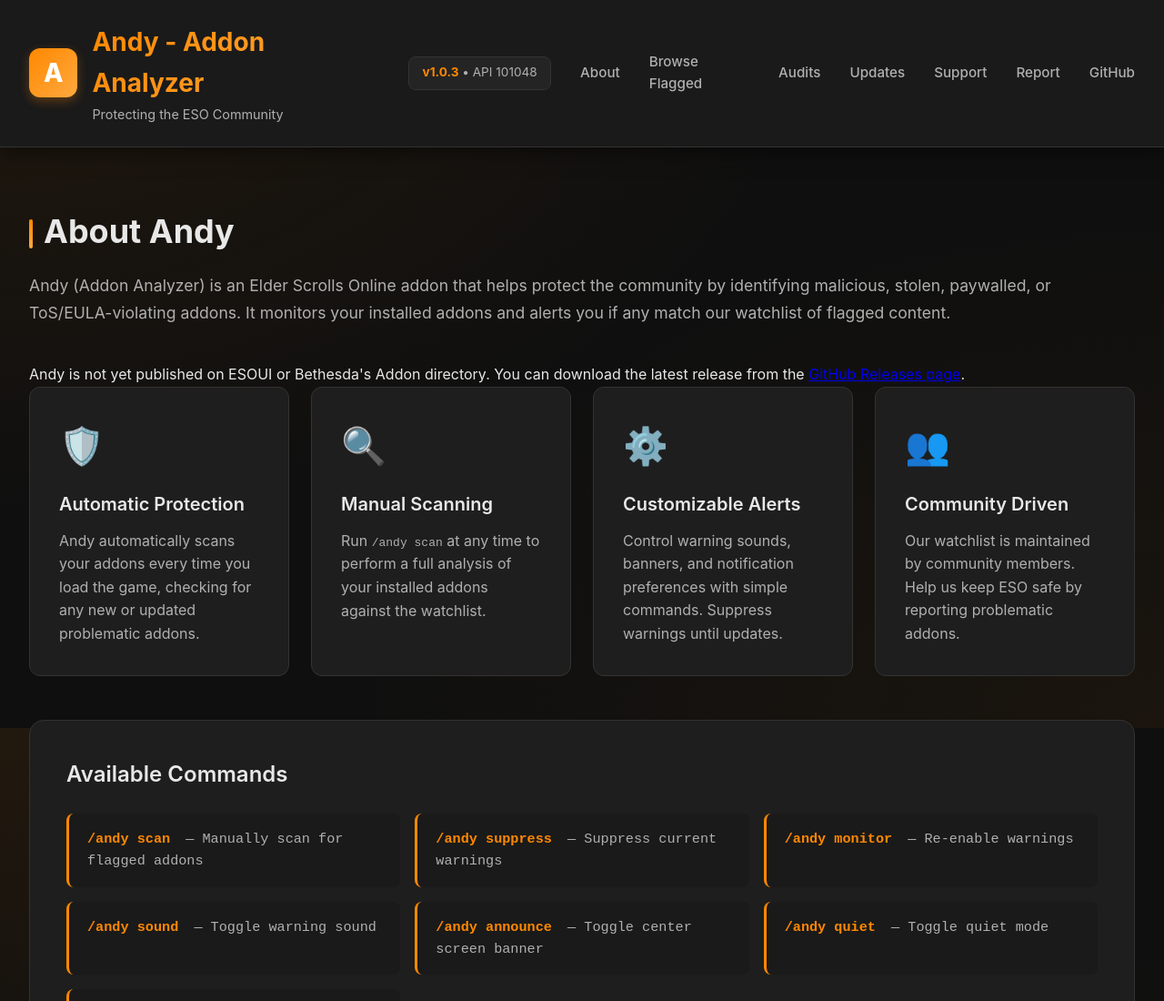
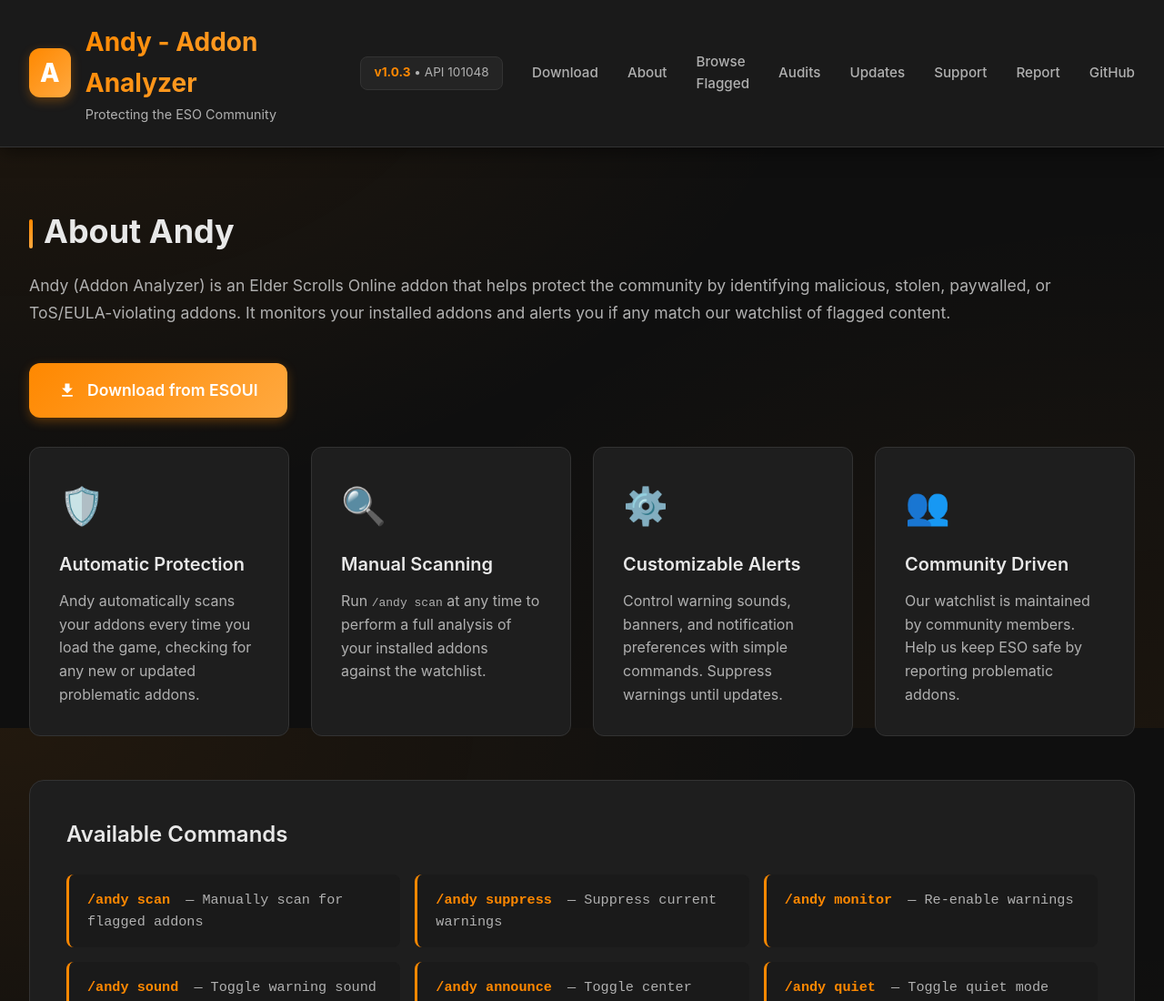
Before and after one commit to adefee/Andy-ESO, a website: page docs/index.html in a window 1280 px wide. Shown: the top 1100 px of the page at 91% size. Drawn offline with Linux system fonts and the light colour scheme.

Commit message:
Add download button

```diff
--- a/docs/index.html
+++ b/docs/index.html
@@ -305,6 +305,34 @@
             margin-left: 0.5rem;
         }
 
+        /* Download Button */
+        .download-button {
+            display: inline-flex;
+            align-items: center;
+            gap: 0.75rem;
+            padding: 1rem 2rem;
+            background: linear-gradient(135deg, var(--primary) 0%, var(--accent) 100%);
+            color: #fff;
+            text-decoration: none;
+            border-radius: var(--radius-md);
+            font-weight: 600;
+            font-size: 1.1rem;
+            transition: all 0.3s ease;
+            box-shadow: 0 4px 12px rgba(255, 136, 0, 0.3);
+            margin-bottom: 2rem;
+        }
+
+        .download-button:hover {
+            transform: translateY(-2px);
+            box-shadow: 0 6px 20px rgba(255, 136, 0, 0.5);
+        }
+
+        .download-button svg {
+            width: 20px;
+            height: 20px;
+            fill: currentColor;
+        }
+
         /* Filter Controls */
         .filter-controls {
             display: flex;
@@ -913,6 +941,7 @@
                 Menu
             </button>
             <nav id="navMenu">
+                <a href="https://github.com/adefee/Andy-ESO/releases" target="_blank">Download</a>
                 <a href="#about">About</a>
                 <a href="#watchlist">Browse Flagged</a>
                 <a href="#audited">Audits</a>
@@ -930,7 +959,13 @@
             <p class="section-description">
                 Andy (Addon Analyzer) is an Elder Scrolls Online addon that helps protect the community by identifying malicious, stolen, paywalled, or ToS/EULA-violating addons. It monitors your installed addons and alerts you if any match our watchlist of flagged content.
             </p>
-            <p>Andy is not yet published on ESOUI or Bethesda's Addon directory. You can download the latest release from the <a href="https://github.com/adefee/Andy-ESO/releases" target="_blank">GitHub Releases page</a>.</p>
+
+            <a href="https://www.esoui.com/downloads/info4293-Andy-Checksaddonsforknownmaliciousstolenandotherflaggedcontent.html" target="_blank" rel="noopener noreferrer" class="download-button">
+                <svg viewBox="0 0 24 24">
+                    <path d="M19 9h-4V3H9v6H5l7 7 7-7zM5 18v2h14v-2H5z"/>
+                </svg>
+                Download from ESOUI
+            </a>
 
             <div class="feature-grid">
                 <div class="feature-card">
```
Also changed, not shown: session.json (added, +1 -0 lines).
